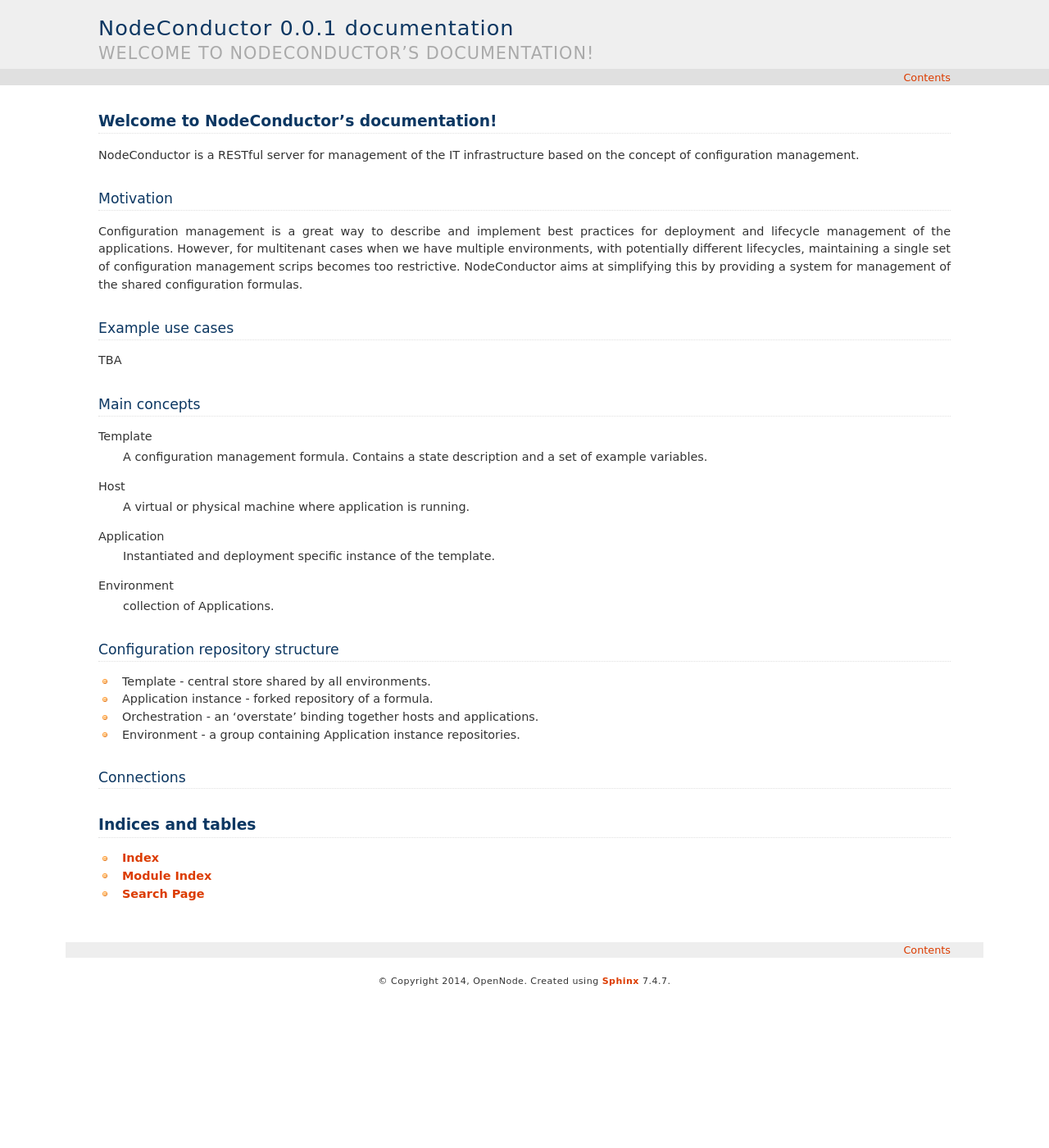
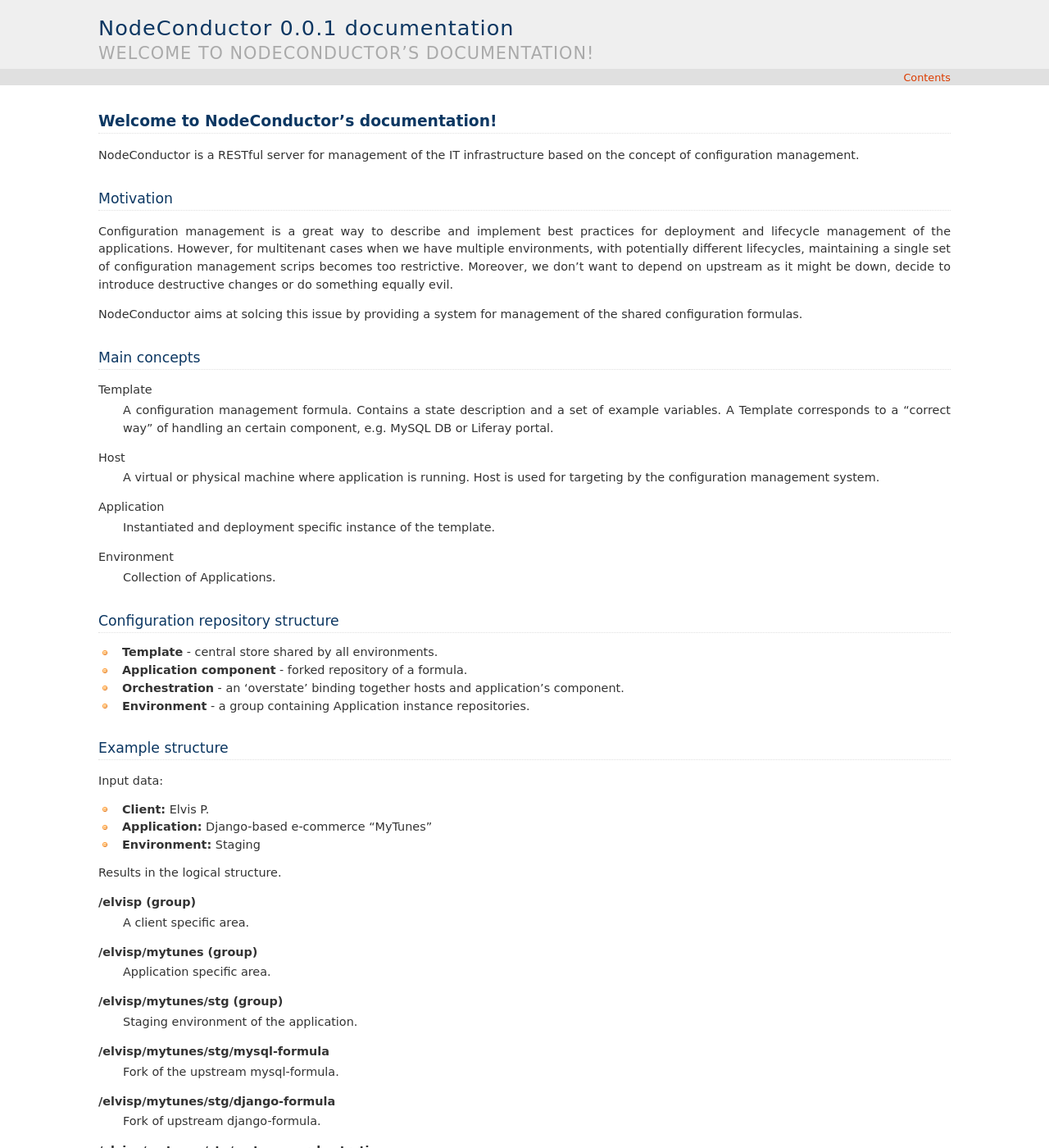
Before and after one commit to opennode/waldur-core, a Sphinx documentation site: the page built from docs/index.rst, in a window 1280 px wide and 1400 px high. Shown: the whole window at 82% size. Built offline with Sphinx 7.4.7, drawn with Linux system fonts in a browser that asks for light colours; some of the changed text lies outside the part shown.

Commit message:
Added an example of the NC backend structure (NC-5)

```diff
--- a/docs/index.rst
+++ b/docs/index.rst
@@ -10,41 +10,70 @@
 Configuration management is a great way to describe and implement best practices for deployment and lifecycle
 management of the applications. However, for multitenant cases when we have multiple environments,
 with potentially different lifecycles, maintaining a single set of configuration management scrips becomes too
-restrictive. NodeConductor aims at simplifying this by providing a system for management of the shared
+restrictive. Moreover, we don't want to depend on upstream as it might be down, decide to introduce destructive
+changes or do something equally evil.
+
+NodeConductor aims at solcing this issue by providing a system for management of the shared
 configuration formulas.
-
-Example use cases
------------------
-
-TBA
-
 
 Main concepts
 -------------
 
 Template
-  A configuration management formula. Contains a state description and a set of example variables.
+  A configuration management formula. Contains a state description and a set of example variables. A Template corresponds
+  to a "correct way" of handling an certain component, e.g. MySQL DB or Liferay portal.
 
 Host
-  A virtual or physical machine where application is running.
+  A virtual or physical machine where application is running. Host is used for targeting by the configuration management
+  system.
 
 Application
   Instantiated and deployment specific instance of the template.
 
 Environment
-  collection of Applications.
+  Collection of Applications.
 
 
 Configuration repository structure
 ----------------------------------
 
-- Template - central store shared by all environments.
-- Application instance - forked repository of a formula.
-- Orchestration - an 'overstate' binding together hosts and applications.
-- Environment - a group containing Application instance repositories.
+- **Template** - central store shared by all environments.
+- **Application component** - forked repository of a formula.
+- **Orchestration** - an 'overstate' binding together hosts and application's component.
+- **Environment** - a group containing Application instance repositories.
 
-Connections
------------
+
+Example structure
+-----------------
+
+Input data:
+
+- **Client:** Elvis P.
+- **Application:** Django-based e-commerce "MyTunes"
+- **Environment:** Staging
+
+Results in the logical structure.
+
+**/elvisp (group)**
+  A client specific area.
+
+**/elvisp/mytunes (group)**
+  Application specific area.
+
+**/elvisp/mytunes/stg (group)**
+  Staging environment of the application.
+
+**/elvisp/mytunes/stg/mysql-formula**
+  Fork of the upstream mysql-formula.
+
+**/elvisp/mytunes/stg/django-formula**
+  Fork of upstream django-formula.
+
+**/elvisp/mytunes/stg/mytunes-orchestration**
+  Orchestration and targeting for the staging environment of "MyTunes".
+
+**/elvisp/mytunes/stg/mytunes-pillar**
+  A standalone repository containing sensitive data - passwords, keys, etc.
 
 
 .. toctree::
```
